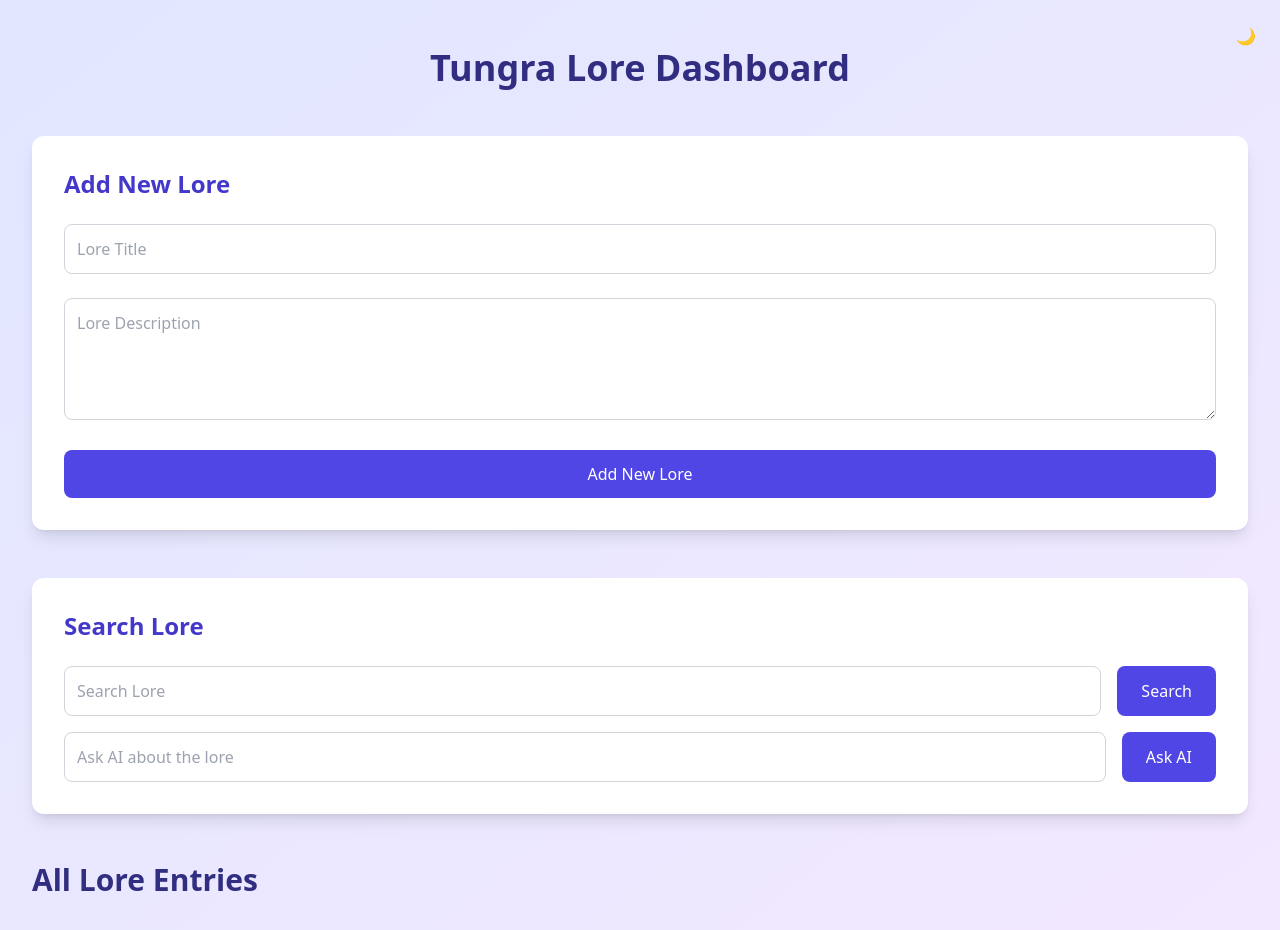
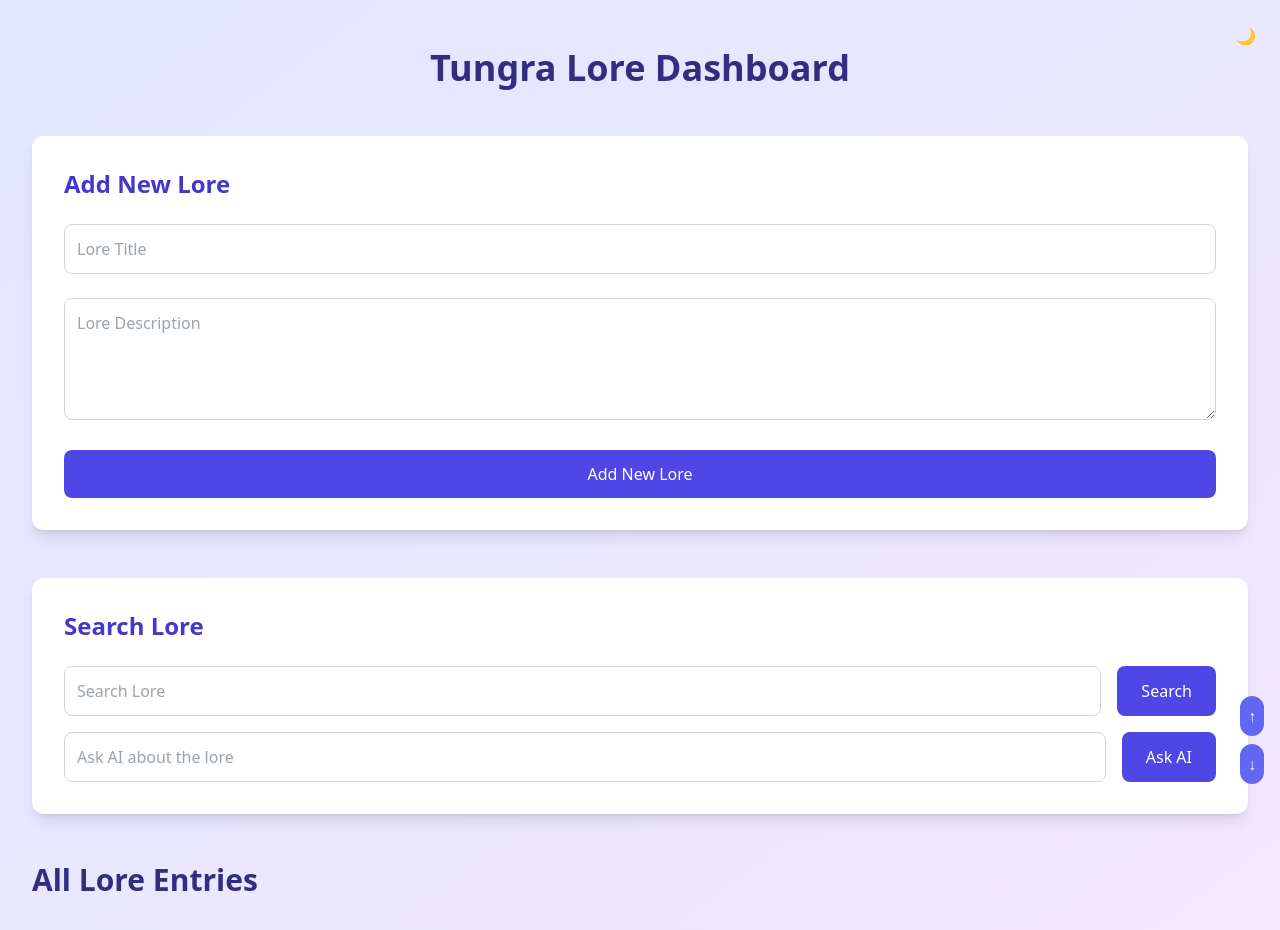
Before and after one commit to simmch/Tungra, a React (Create React App) app in the folder frontend/: page / in a window 1280 px wide. Shown: the top 930 px of the page. Built offline with nearby package versions, Linux system fonts and the light colour scheme; no server answers.

Commit message:
showing newest entries first and added bottom and top scroll buttons

```diff
--- a/frontend/src/components/TungraDashboard.js
+++ b/frontend/src/components/TungraDashboard.js
@@ -1,4 +1,4 @@
-import React, { useState, useEffect } from 'react';
+import React, { useState, useEffect, useRef } from 'react';
 import { Link } from 'react-router-dom';
 import { motion } from 'framer-motion';
 import axios from 'axios';
@@ -19,6 +19,11 @@ const TungraDashboard = () => {
   const [aiResponse, setAiResponse] = useState('');
   const [isAiSearching, setIsAiSearching] = useState(false);
   const [aiError, setAiError] = useState('');
+  const topRef = useRef(null);
+  const bottomRef = useRef(null);
+
+  const scrollToTop = () => topRef.current.scrollIntoView({ behavior: 'smooth' });
+  const scrollToBottom = () => bottomRef.current.scrollIntoView({ behavior: 'smooth' });
 
   useEffect(() => {
     fetchLoreEntries();
@@ -28,7 +33,9 @@ const TungraDashboard = () => {
     try {
       const response = await fetch('/api/lore');
       const data = await response.json();
-      setLoreEntries(data);
+      // Sort entries by timestamp, newest first
+      const sortedData = data.sort((a, b) => new Date(b.timestamp) - new Date(a.timestamp));
+      setLoreEntries(sortedData);
     } catch (error) {
       console.error('Error fetching lore entries:', error);
     }
@@ -209,6 +216,24 @@ const TungraDashboard = () => {
 
   return (
     <div className="min-h-screen bg-gradient-to-br from-indigo-100 to-purple-100 dark:from-gray-800 dark:to-gray-900 py-12 px-4 sm:px-6 lg:px-8 transition-colors duration-200">
+      <div ref={topRef} />
+      <div className="fixed bottom-4 right-4 flex flex-col space-y-2 z-10">
+        <button
+          onClick={scrollToTop}
+          className="bg-indigo-500 text-white p-2 rounded-full hover:bg-indigo-600 transition-colors duration-300"
+          aria-label="Scroll to top"
+        >
+          ↑
+        </button>
+        <button
+          onClick={scrollToBottom}
+          className="bg-indigo-500 text-white p-2 rounded-full hover:bg-indigo-600 transition-colors duration-300"
+          aria-label="Scroll to bottom"
+        >
+          ↓
+        </button>
+      </div>
+
       <div className="max-w-7xl mx-auto">
         <h1 className="text-4xl font-extrabold text-center text-indigo-900 dark:text-indigo-300 mb-12">Tungra Lore Dashboard</h1>
 
@@ -274,6 +299,7 @@ const TungraDashboard = () => {
               {isAiSearching ? 'Thinking...' : 'Ask AI'}
             </button>
           </div>
+          {aiError && <p className="text-red-500 mt-2">{aiError}</p>}
         </div>
 
         {isSearching && (
@@ -302,7 +328,7 @@ const TungraDashboard = () => {
         )}
 
         {showDeleteModal && (
-          <div className="fixed inset-0 bg-black bg-opacity-50 flex items-center justify-center">
+          <div className="fixed inset-0 bg-black bg-opacity-50 flex items-center justify-center z-50">
             <motion.div
               className="bg-white dark:bg-gray-800 p-8 rounded-xl max-w-md w-full"
               initial={{ scale: 0.9, opacity: 0 }}
@@ -332,6 +358,7 @@ const TungraDashboard = () => {
           </div>
         )}
       </div>
+      <div ref={bottomRef} />
     </div>
   );
 };
```
Also changed, not shown: 2 other files (tests, documents, lock files or other folders).
